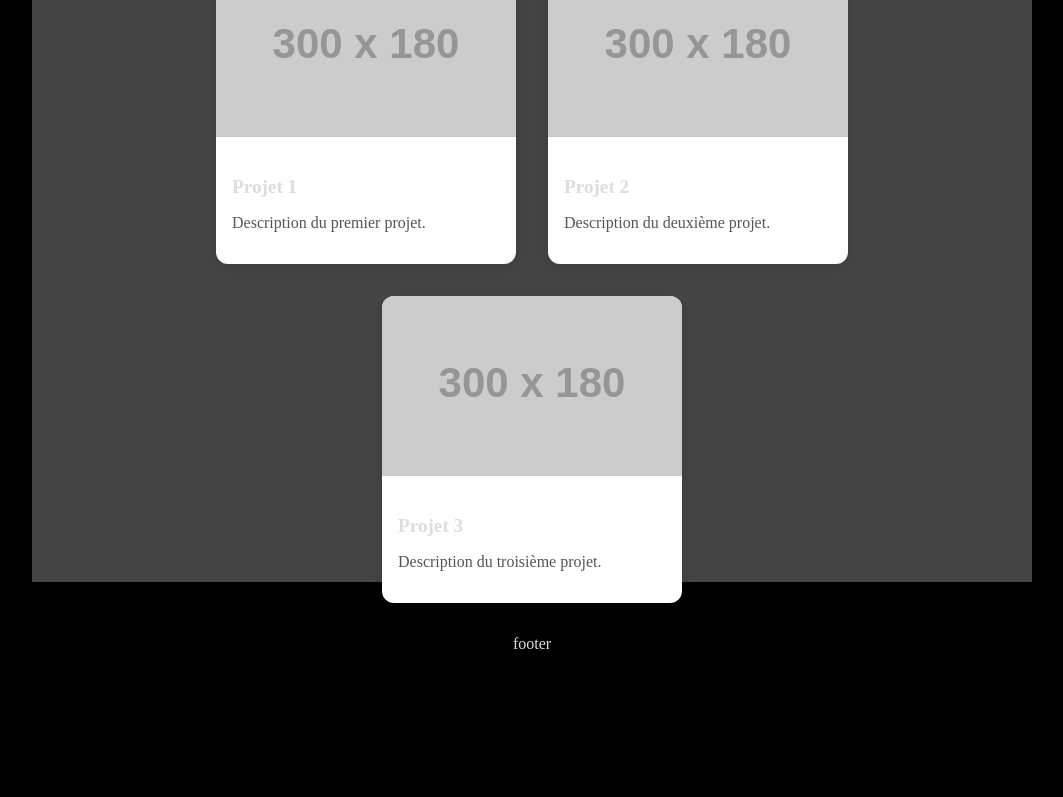
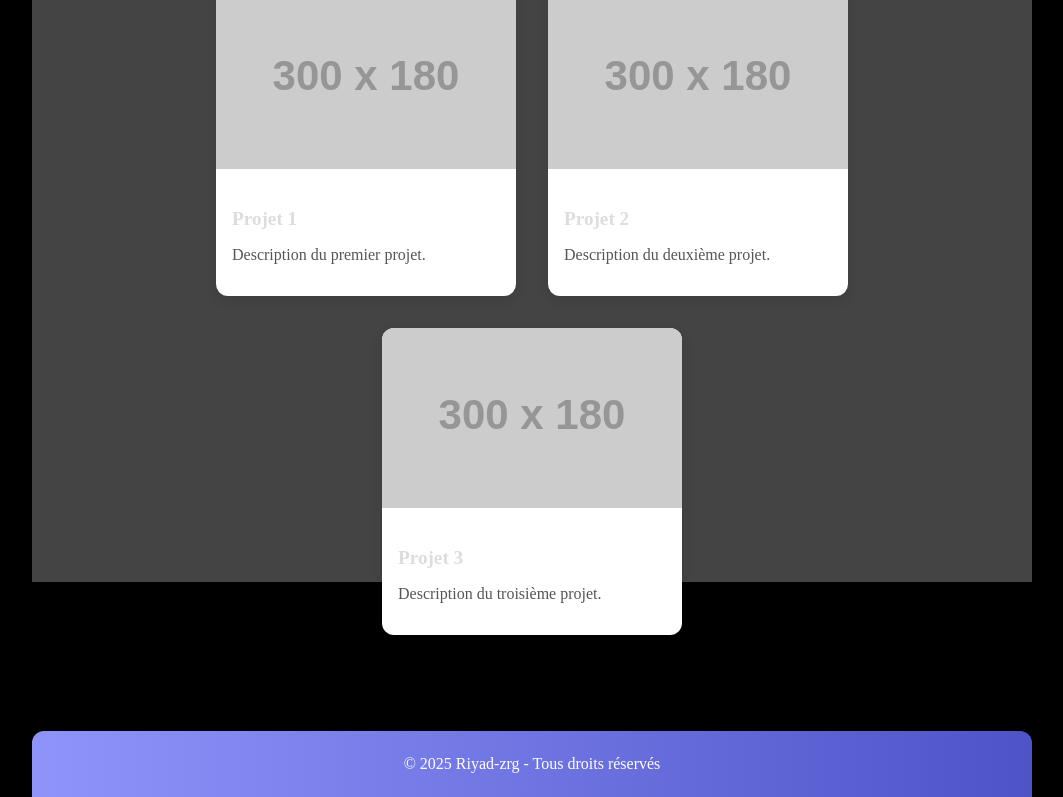
Before and after one commit to Riyad-zrg/portfolio, a React (Vite) app: page / in a window 1280 px wide. Shown: the part 218-1015 px from the top of the page, without its empty margins (108-1171 px from the left). Before the commit the page ends 871 px from the top, so only its background shows below. Built offline with nearby package versions, Linux system fonts and the light colour scheme.

Commit message:
Creation of footer component. Footer style enhanced. Projects cards reorganized in a div.

```diff
--- a/src/App.jsx
+++ b/src/App.jsx
@@ -1,21 +1,43 @@
 import React from "react";
 import ProjectCard from "./components/ProjectCard.jsx";
 import Header from "./components/Header.jsx";
+import Footer from "./components/Footer.jsx";
 
 /**
  *
  */
 function App() {
   return (
-    <div className="app">
+    <div
+      className="app"
+      style={{
+        display: "flex",
+        flexDirection: "column",
+        minHeight: "100vh",
+      }}
+    >
       <Header />
       <main
         style={{
           display: "flex",
+          justifyContent: "center",
+          alignItems: "flex-start",
+          flexWrap: "wrap",
           gap: "2rem",
+          padding: "2rem",
+          flexGrow: 1,
+        }}
+      >
+        <div
+          className="cards"
+          style={{
+            display: "flex",
             justifyContent: "center",
+            alignItems: "flex-start",
             flexWrap: "wrap",
+            gap: "2rem",
             padding: "2rem",
+            flexGrow: 1,
           }}
         >
           <ProjectCard
@@ -33,8 +55,9 @@ function App() {
             title="Projet 3"
             description="Description du troisième projet."
           />
+        </div>
       </main>
-      <footer className="app__footer footer">footer</footer>
+      <Footer />
     </div>
   );
 }
--- /dev/null
+++ b/src/components/Footer.jsx
@@ -0,0 +1,26 @@
+import React from "react";
+/**
+ *Footer of the portfolio.
+ */
+function Footer() {
+  return (
+    <footer
+      style={{
+        background: "linear-gradient(90deg, #8f94fb, #4e54c8)",
+        color: "white",
+        padding: "1.5rem 1rem",
+        textAlign: "center",
+        boxShadow: "0 -4px 6px rgba(0,0,0,0.1)",
+        borderTopLeftRadius: "12px",
+        borderTopRightRadius: "12px",
+        marginTop: "2rem",
+      }}
+    >
+      <p style={{ margin: 0, fontSize: "1rem" }}>
+        © 2025 Riyad-zrg - Tous droits réservés
+      </p>
+    </footer>
+  );
+}
+
+export default Footer;
```
Lines whose indentation alone changed are shown as unchanged.
